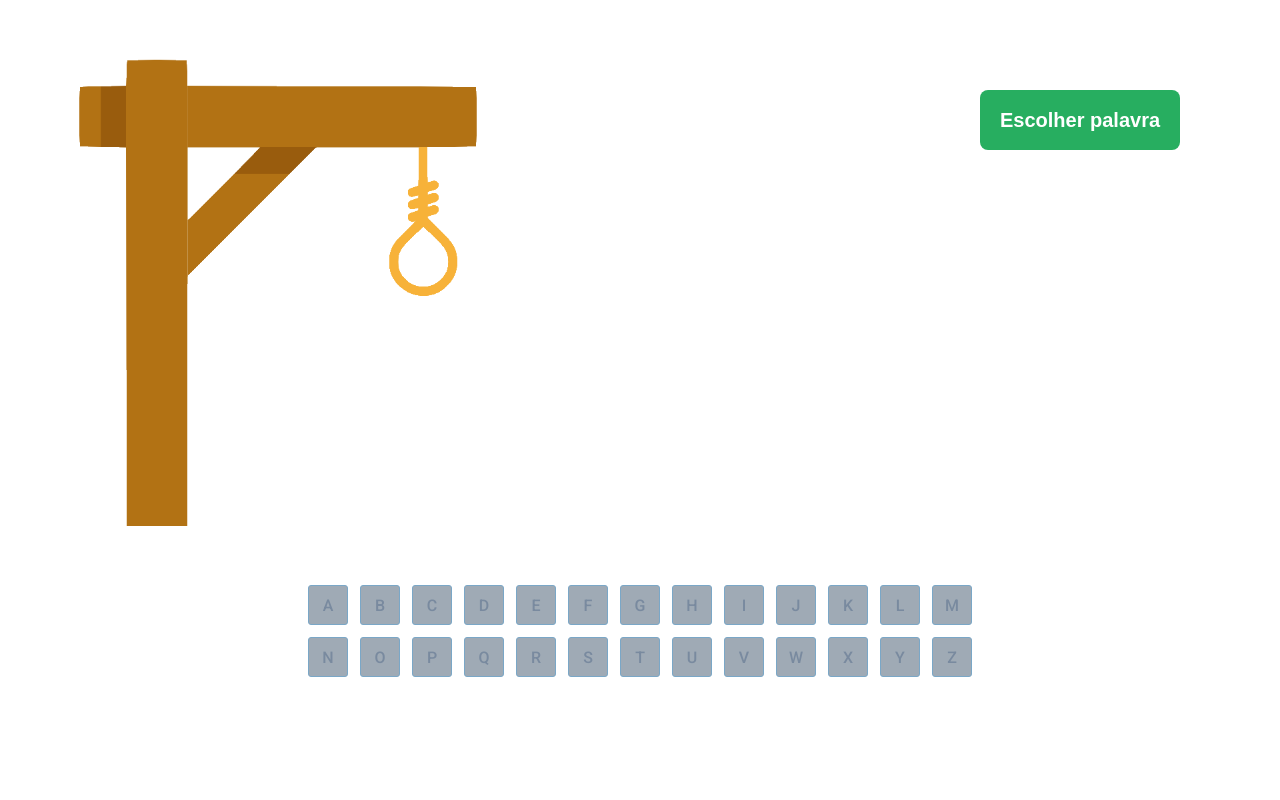
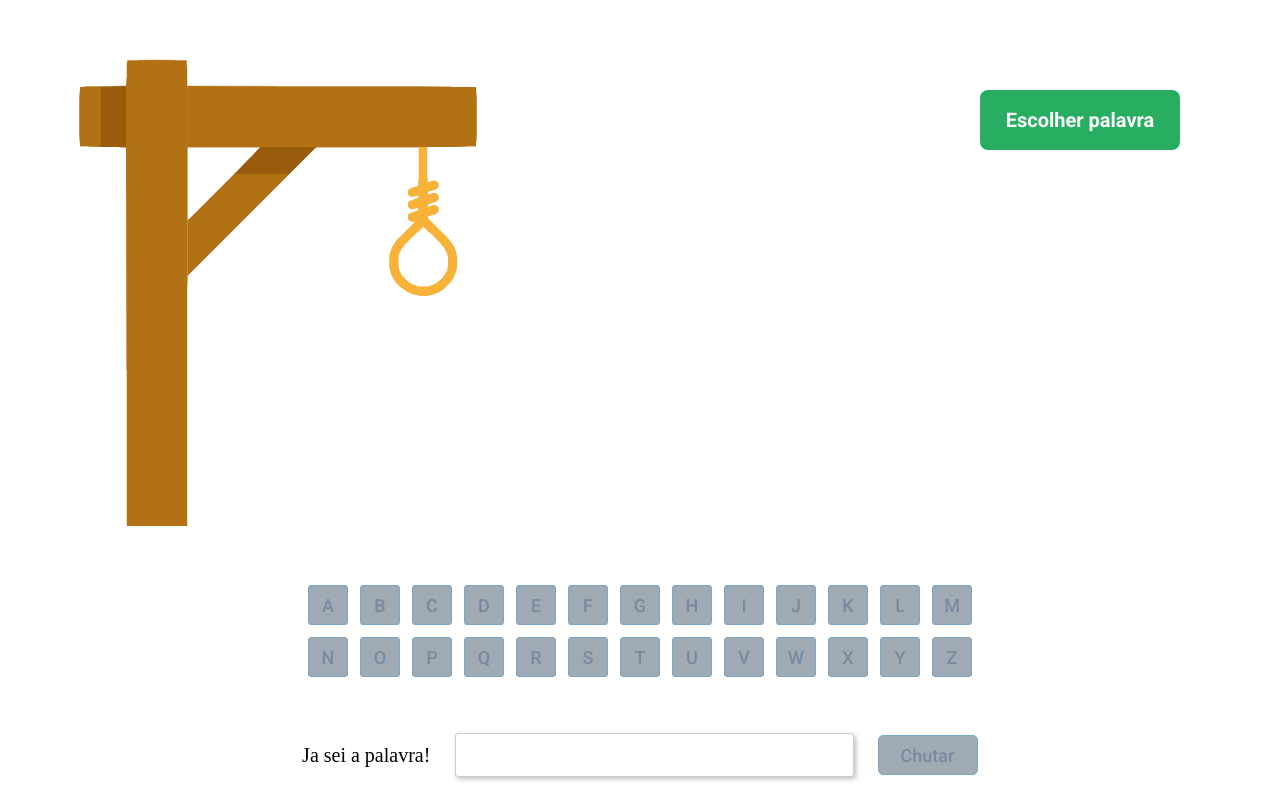
Before and after one commit to wesleymichael/Jogo-forca, a React (Create React App) app: page / in a window 1280 px wide. Built offline with nearby package versions, Linux system fonts and the light colour scheme.

Commit message:
Funcionalidade do Input do chute

```diff
--- a/public/index.html
+++ b/public/index.html
@@ -3,6 +3,9 @@
   <head>
     <meta charset="utf-8" />
     <meta name="viewport" content="width=device-width, initial-scale=1" />
+    <link rel="preconnect" href="https://fonts.googleapis.com">
+    <link rel="preconnect" href="https://fonts.gstatic.com" crossorigin>
+    <link href="https://fonts.googleapis.com/css2?family=Noto+Sans:wght@700&family=Roboto:wght@500;700&display=swap" rel="stylesheet">
 
     <title>Jogo da forca</title>
   </head>
--- a/src/components/App.jsx
+++ b/src/components/App.jsx
@@ -1,6 +1,7 @@
 import { useState } from "react";
 import palavras from "../palavras"
 import { GlobalStyled } from "../styles/GlobalStyled";
+import Chute from "./Chute";
 import Jogo from "./Jogo";
 import Letras from "./Letras";
 
@@ -13,6 +14,7 @@ export default function App() {
   const [palavra, setPalavra] = useState([]);
   const [faltaAcertar, setFaltaAcertar] = useState(0);
   const [status, setStatus] = useState('');
+  const [chute, setChute] = useState('');
 
   function sortearPalavra(){
     const aleatorio = Math.floor(Math.random()*palavras.length);
@@ -41,6 +43,7 @@ export default function App() {
         sortearPalavra={sortearPalavra}
         status={status}
       />
+
       <Letras
         digitadas={digitadas}
         setDigitadas={setDigitadas}
@@ -52,6 +55,14 @@ export default function App() {
         faltaAcertar={faltaAcertar}
         setFaltaAcertar={setFaltaAcertar}
       />
+
+      <Chute
+        chute={chute}
+        setChute={setChute}
+        palavra={palavra}
+        status={status}
+        setStatus={setStatus}
+      />
     </>
   )
 }
--- /dev/null
+++ b/src/components/Chute.jsx
@@ -0,0 +1,63 @@
+import styled from "styled-components";
+
+const Div = styled.div`
+  display: flex;
+  justify-content: space-around;
+  align-items: center;
+  margin: 0 auto;
+  max-width: 700px;
+  font-size: 20px;
+
+  input{
+    width: 55%;
+    border: 1px solid #CCCCCC;
+    box-shadow: 2px 2px 5px rgba(0, 0, 0, 0.25);
+    border-radius: 3px;
+    height: 40px;
+    font-size: 18px;
+    padding-left: 10px;
+  }
+
+  button{
+    width: 100px;
+    height: 40px;
+    background: #E1ECF4;
+    border: 1px solid #7AA7C7;
+    border-radius: 5px;
+    padding-left: 5px;
+    font-size: 18px;
+    display: flex;
+    align-items: center;
+    justify-content: center;
+    color: #3C76A1;
+    cursor: pointer;
+
+    :disabled{
+      cursor: auto;
+      background: #9FAAB5;
+      color: #798A9F;
+    }
+  }
+
+`
+
+
+export default function Chute({chute, setChute, palavra, status, setStatus}){
+
+  function chutar(){
+    if(chute.toLowerCase() === palavra.join("")){
+      setStatus('ganhou');
+    } else {
+      setStatus('perdeu');
+    }
+    setChute('');
+  }
+
+  return(
+    <Div>
+      <span>Ja sei a palavra!</span>
+      <input value={chute} onChange={e => setChute(e.target.value)} />
+      <button onClick={chutar} disabled={status !=='jogando'} >Chutar</button>
+    </Div>
+  )
+}
--- a/src/components/Letras.jsx
+++ b/src/components/Letras.jsx
@@ -17,8 +17,7 @@ const Div = styled.div`
     align-items: center;
     justify-content: center;
     margin: 6px;
-    font-family: 'Roboto', sans-serif;
-    font-size: 16px;
+    font-size: 18px;
     color: #39739D;
     text-transform: uppercase;
     cursor: pointer;
--- a/src/styles/GlobalStyled.jsx
+++ b/src/styles/GlobalStyled.jsx
@@ -1,8 +1,9 @@
 import { createGlobalStyle } from "styled-components";
 
 export const GlobalStyled = createGlobalStyle`
-
-	@import url('https://fonts.googleapis.com/css2?family=Noto+Sans:wght@700&family=Roboto:wght@500;700&display=swap');
+	*{
+		font-family: 'Roboto', sans-serif;
+	}
 
 	html, body, div, span, applet, object, iframe,
 	h1, h2, h3, h4, h5, h6, p, blockquote, pre,
```
